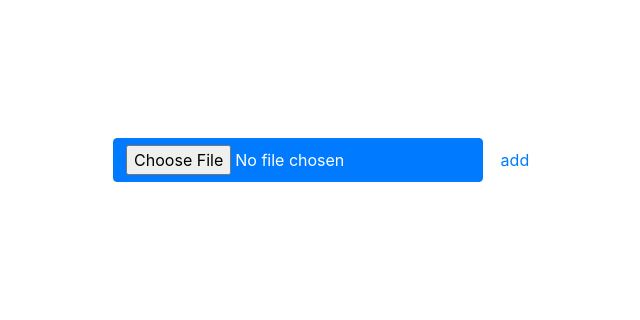
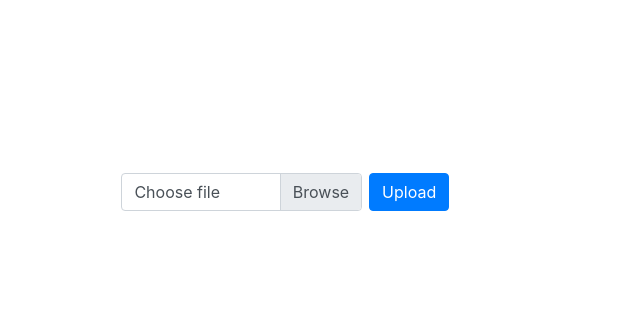
Before and after one commit to abendplays/myFace, a Flask app: page /profile in a window 1280 px wide. Shown: the part 480-800 px from the top of the page, without its empty margins (489-1129 px from the left). Run offline with Flask 2, Linux system fonts and the light colour scheme; a user stored in the database is signed in; data comes from the database, SQL or seed files in the repository; both versions use the stored data as it was after the commit; some libraries are stand-ins or nearby versions.

Commit message:
Cleared up the code, fixed some bugs and made some design improvements.

```diff
--- a/application.py
+++ b/application.py
@@ -142,6 +142,7 @@ def groups():
         test = []
         inbox.execute("SELECT profilePic FROM users WHERE userID=:userID", {'userID': session["user_id"]})
         profile = inbox.fetchall()
+        print("groupNames:", groupNames)
         for groupName in groupNames:
             inbox.execute("SELECT userName FROM invites WHERE groupID = :groupID AND status = 0",
                           {'groupID': groupNames[runner][2]})
@@ -160,7 +161,7 @@ def groups():
             test.append(participants)
             runner += 1
         print("profile:", profile)
-        if profile[0][0] == None:
+        if groupNames == []:
             userPic = 1
         else:
             userPic = 0
@@ -459,8 +460,6 @@ def inbox():
             inbox.execute("SELECT userName FROM invites WHERE groupID = :groupID AND status = 0",
                           {'groupID': groupNames[runner][2]})
             users = inbox.fetchall()
-            #print("", users)
-            #print("grouping:", groupNames[runner][2])
             laeufer = 0
             participants = ""
             for users in users:
@@ -471,9 +470,12 @@ def inbox():
                     participants = participants + ", " + users[0]
                     laeufer += 1
             test.append(participants)
-            #test.append(participants)
             runner += 1
-        return render_template('inbox.html', groupNames=zip(groupNames, test))
+        if groupNames == []:
+            noInvites = 0
+        else:
+            noInvites = 1
+        return render_template('inbox.html', groupNames=zip(groupNames, test), noInvites=noInvites)
     elif request.method == "POST":
         returnvalue = request.form.get("groupID")
         length = len(returnvalue)
--- a/templates/profile.html
+++ b/templates/profile.html
@@ -1,7 +1,10 @@
 <html>
 <head>
    <link rel="stylesheet" href="https://stackpath.bootstrapcdn.com/bootstrap/4.5.0/css/bootstrap.min.css" integrity="sha384-9aIt2nRpC12Uk9gS9baDl411NQApFmC26EwAOH8WgZl5MYYxFfc+NcPb1dKGj7Sk" crossorigin="anonymous">
-<style>
+    <title>
+        My Profile
+    </title>
+    <style>
 .image {
   margin-top: 2%;
   width:300px;
@@ -23,8 +26,8 @@
 }
 
 .profilbild {
-  margin-top: 12%;
-  margin-right: -24%;
+  margin-top: 13.5%;
+  margin-right: -18%;
   float: right;
 }
 
@@ -53,7 +56,7 @@
 </style>
 </head>
    <body>
-   <nav class="nav nav-pills flex-column flex-sm-row" style="text-color: black;">
+   <nav class="nav nav-pills flex-column flex-sm-row" style="margin-left: 0.5%; margin-right: 0.5%; margin-top: 1%; text-color: black;">
   <a class="flex-sm-fill text-sm-center nav-link" href="/groups">My groups</a>
   <a class="flex-sm-fill text-sm-center nav-link" href="inbox">My Inbox</a>
 
@@ -83,10 +86,15 @@
 </div>
 
    <div class="profilbild">
-       <form action = "/profile" method="post" enctype="multipart/form-data" style="margin-top: 3%;">
-         <input class="btn btn-primary" type = "file" name = "file"/>
-         <input class="btn btn-link" type = "submit" value="add"/>
-       </form>
+       <form action="/profile" enctype="multipart/form-data" method="post" style="margin-top: 3%;">
+        <div class="custom-file mb-3" style="float: left; margin-top: 0%; width: 70%;">
+            <input type="file" class="custom-file-input" id="file" name="file">
+            <label class="custom-file-label" for="file">Choose file</label>
+        </div>
+        <div class="mt-3">
+            <button type="submit" style="float: left; margin-left: 2%; margin-top: 0%;" class="btn btn-primary" name="imageID" value="add">Upload</button>
+        </div>
+     </form>
    </div>
 
    </body>
--- a/templates/register.html
+++ b/templates/register.html
@@ -1,7 +1,7 @@
 <!DOCTYPE html>
 <html lang="en">
 <head>
-    <title>Register here</title>
+    <title>Register</title>
     <link rel="stylesheet" href="https://stackpath.bootstrapcdn.com/bootstrap/4.5.0/css/bootstrap.min.css" integrity="sha384-9aIt2nRpC12Uk9gS9baDl411NQApFmC26EwAOH8WgZl5MYYxFfc+NcPb1dKGj7Sk" crossorigin="anonymous">
 <style>
     .form-group{
```
Also changed, not shown: templates/groups.html (+32 -20 lines), templates/inbox.html (+11 -1 lines), templates/index.html (+7 -19 lines), facialrec.db.
